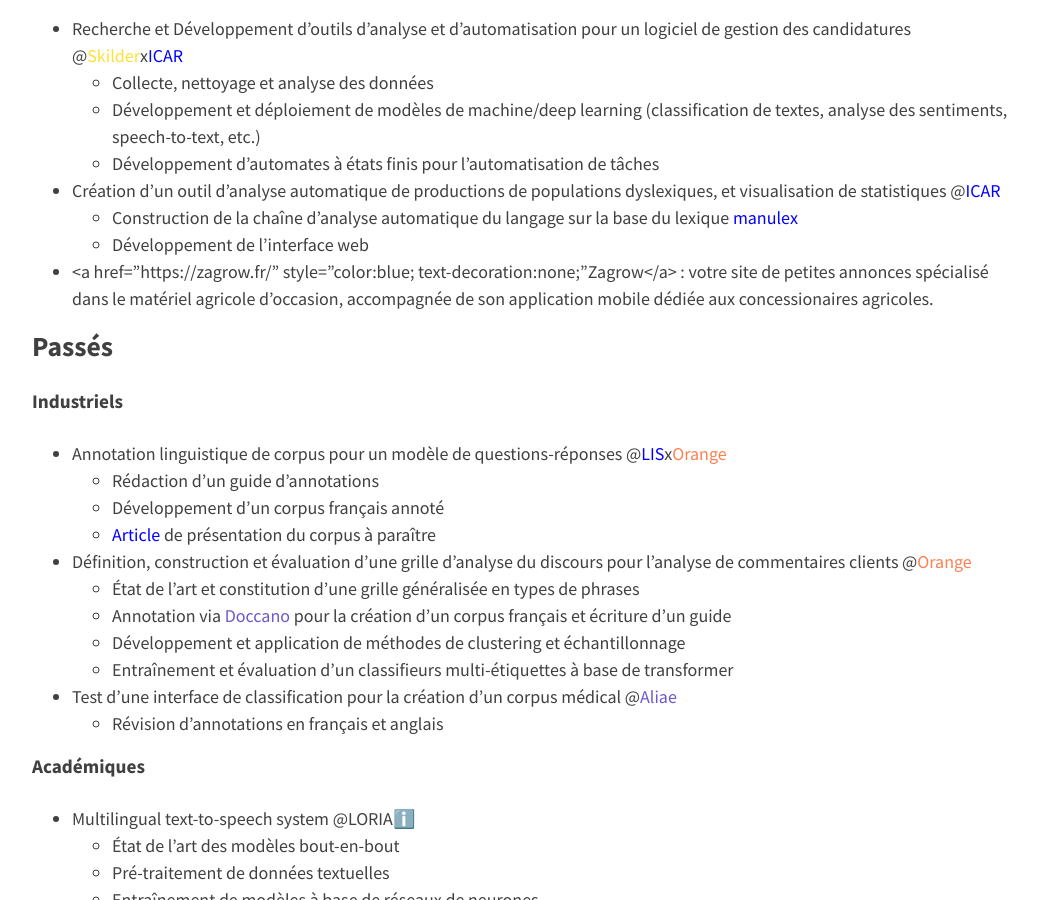
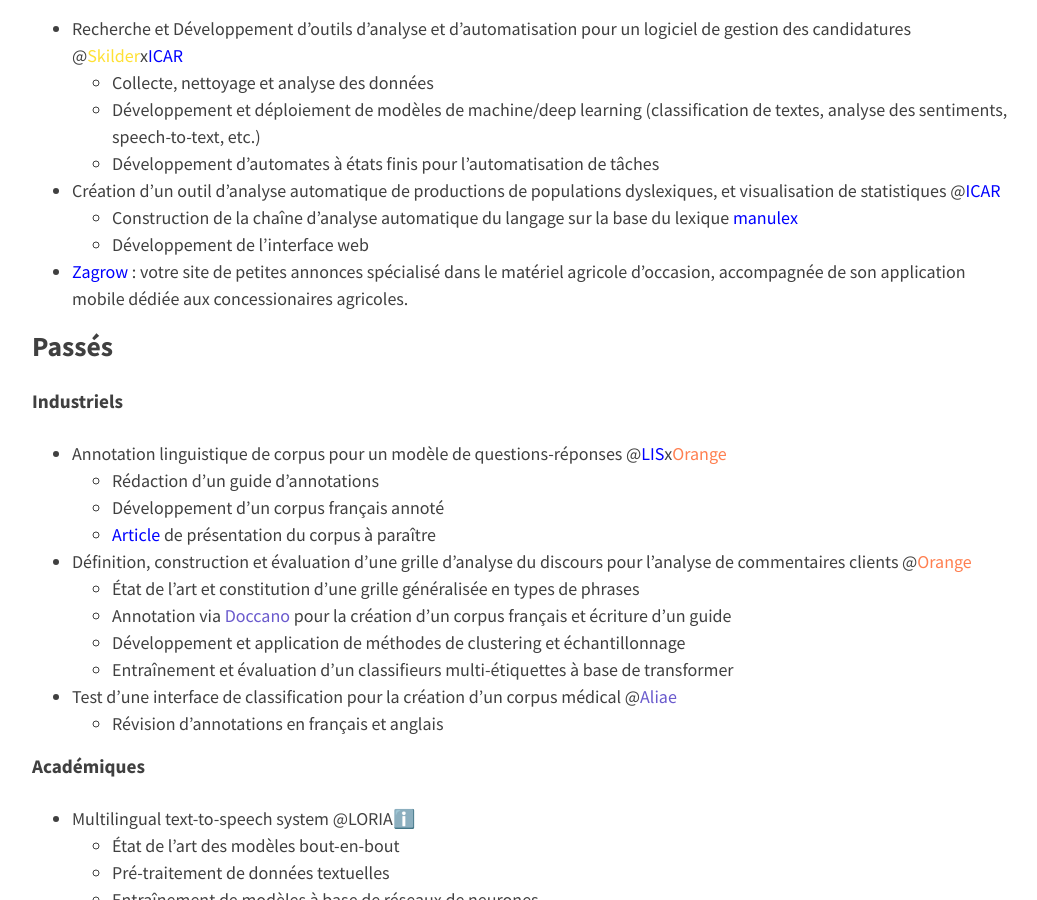
Before and after one commit to ludivinero/ludivinero.github.io, a Jekyll site: the page built from projets.md, in a window 1280 px wide and 900 px high, scrolled down 513 px. Shown: the whole window, without its empty margins (114-1151 px from the left). Built offline with Jekyll 4.4.1, drawn with Linux system fonts in a browser that asks for light colours; nearby versions of some CDN libraries.

Commit message:
Update projets.md

```diff
--- a/projets.md
+++ b/projets.md
@@ -14,7 +14,7 @@ entries_layout: list
 - Création d'un outil d'analyse automatique de productions de populations dyslexiques, et visualisation de statistiques @<a href="http://icar.cnrs.fr/recherche/interactions-cognitions/equipe-12/" style="color:blue; text-decoration:none;">ICAR</a>
   - Construction de la chaîne d'analyse automatique du langage sur la base du lexique <a href="http://www.manulex.org/fr/home.html" style="color:blue; text-decoration:none;">manulex</a>
   - Développement de l'interface web
-- <a href="https://zagrow.fr/" style="color:blue; text-decoration:none;"Zagrow</a> : votre site de petites annonces spécialisé dans le matériel agricole d'occasion, accompagnée de son application mobile dédiée aux concessionaires agricoles.
+- <a href="https://zagrow.fr/" style="color:blue; text-decoration:none;">Zagrow</a> : votre site de petites annonces spécialisé dans le matériel agricole d'occasion, accompagnée de son application mobile dédiée aux concessionaires agricoles.
 
 ## Passés
 #### Industriels
```
